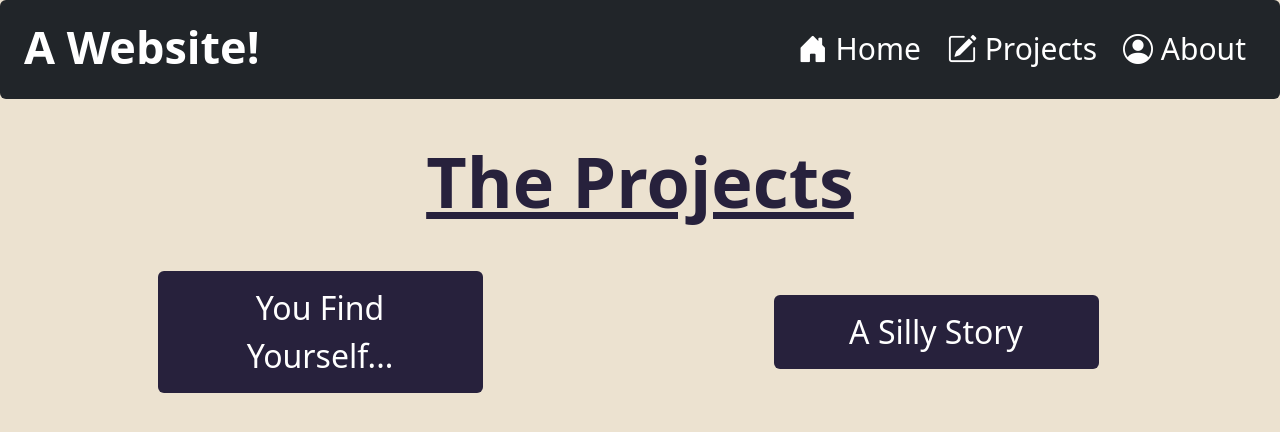
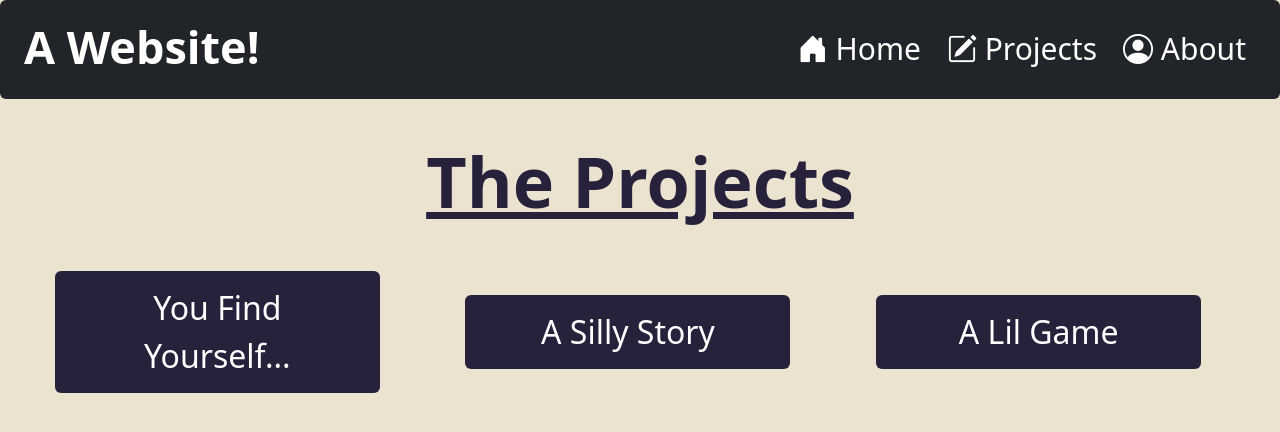
Before and after one commit to Somestalgia/Somestalgia.github.io, a plain HTML site: page projects.html in a window 1280 px wide. Drawn offline with nearby package versions, Linux system fonts and the light colour scheme.

Commit message:
Update projects.html
Added button for a lil game

```diff
--- a/projects.html
+++ b/projects.html
@@ -25,16 +25,21 @@
 				</div>
 			</nav>
 			<main>
-				<h1 class="col-12" id="projected">The Projects<h1>
-				<div class="row container-fluid">
-					<span class="col-lg-6 container center">
+				<h1 class="col-12" id="projected">The Projects</h1>
+				<div class="row container-fluid projdiv">
+					<span class="col-lg-4 container center">
 						<a class="proyecto btn" id="find" role="button" href="thestory/index.html">
 							You Find Yourself...
 						</a>
 					</span>
-					<span class="col-lg-6 container center">
-						<a class="proyecto btn" id="silly" role="button" href="the-most-silly/index.html">
+					<span class="col-lg-4 container center">
+						<a class="proyecto btn" id="silly" role="button" href="themostsilly/index.html">
 							A Silly Story
+						</a>
+					</span>
+					<span class="col-lg-4 container center">
+						<a class="proyecto btn" id="nodino" role="button" href="CanvasProj/index.html">
+							A Lil Game
 						</a>
 					</span>
 				</div>
```
